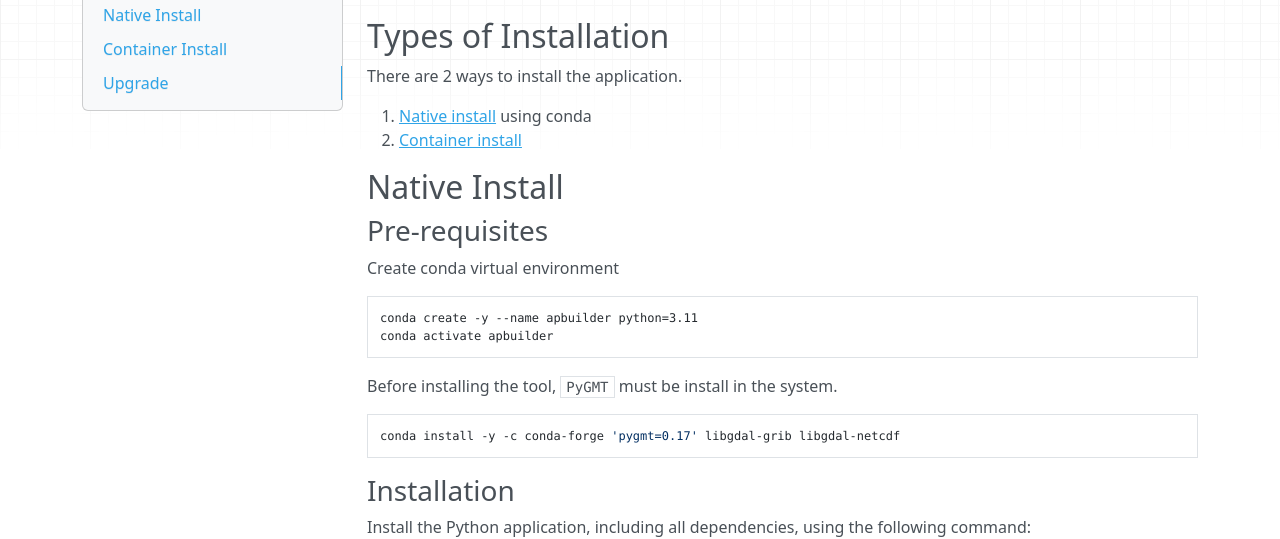
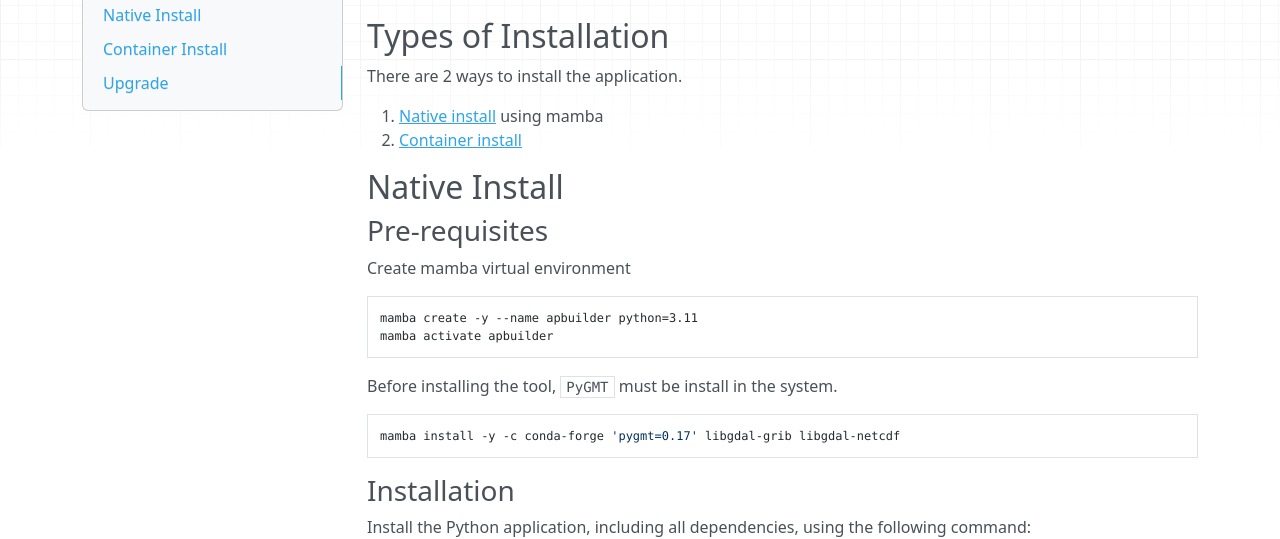
Before and after one commit to LLNL/APBuilder, an MkDocs documentation site: the page built from docs/install.md, in a window 1280 px wide and 900 px high. Shown: the part 157-696 px from the top of the window. Built offline with MkDocs 1.6.1, drawn with Linux system fonts in a browser that asks for light colours; nearby versions of some CDN libraries.

Commit message:
Replaced conda with mamba

`````diff
--- a/docs/install.md
+++ b/docs/install.md
@@ -7,24 +7,24 @@ If you are looking to upgrade apbuilder, you can skip to the [Upgrade](#upgrade)
 
 There are 2 ways to install the application.
 
-1. [Native install](#native-install) using conda
+1. [Native install](#native-install) using mamba
 1. [Container install](#container-install)
 
 ## Native Install
 
 ### Pre-requisites
 
-Create conda virtual environment
+Create mamba virtual environment
 
 ````bash
-conda create -y --name apbuilder python=3.11
-conda activate apbuilder
+mamba create -y --name apbuilder python=3.11
+mamba activate apbuilder
 ````
 
 Before installing the tool, `PyGMT` must be install in the system.
 
 ````bash
-conda install -y -c conda-forge 'pygmt=0.17' libgdal-grib libgdal-netcdf
+mamba install -y -c conda-forge 'pygmt=0.17' libgdal-grib libgdal-netcdf
 ````
 
 ### Installation
`````
Also changed, not shown: 1 other file.
